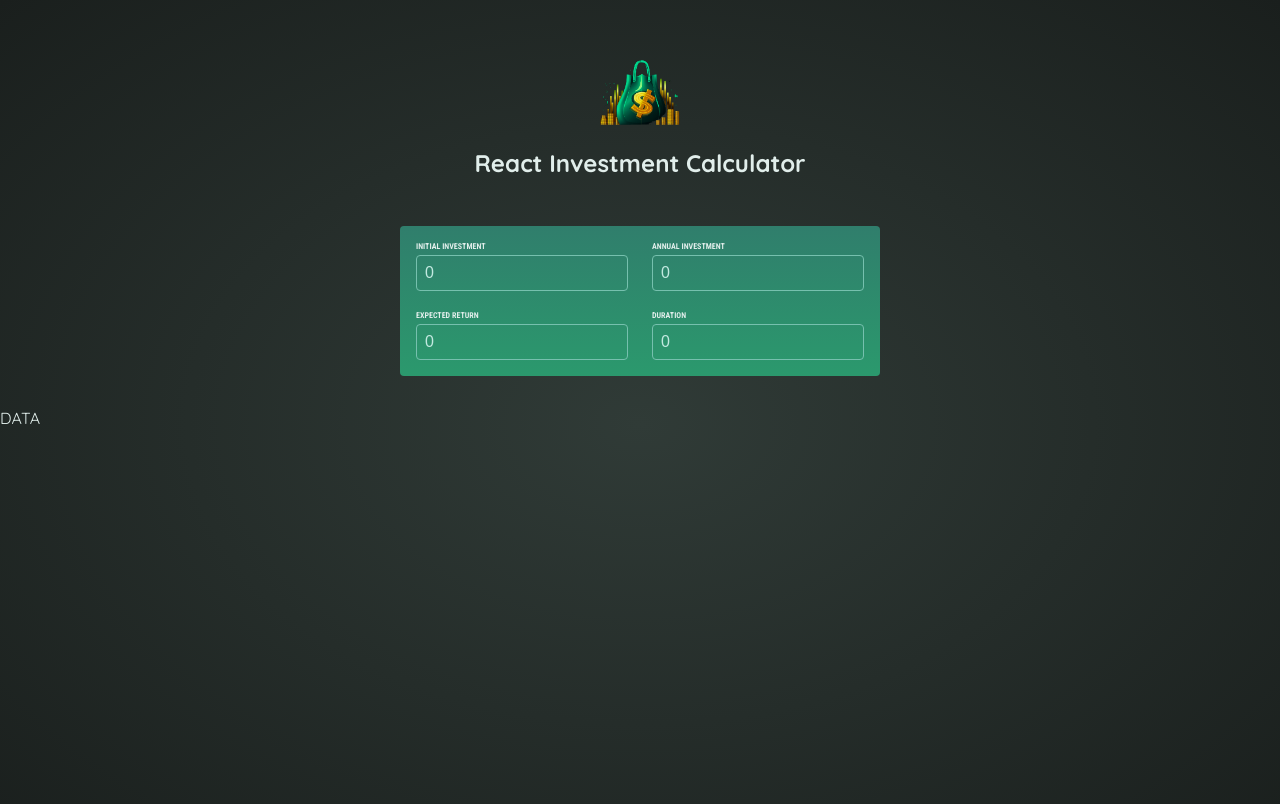
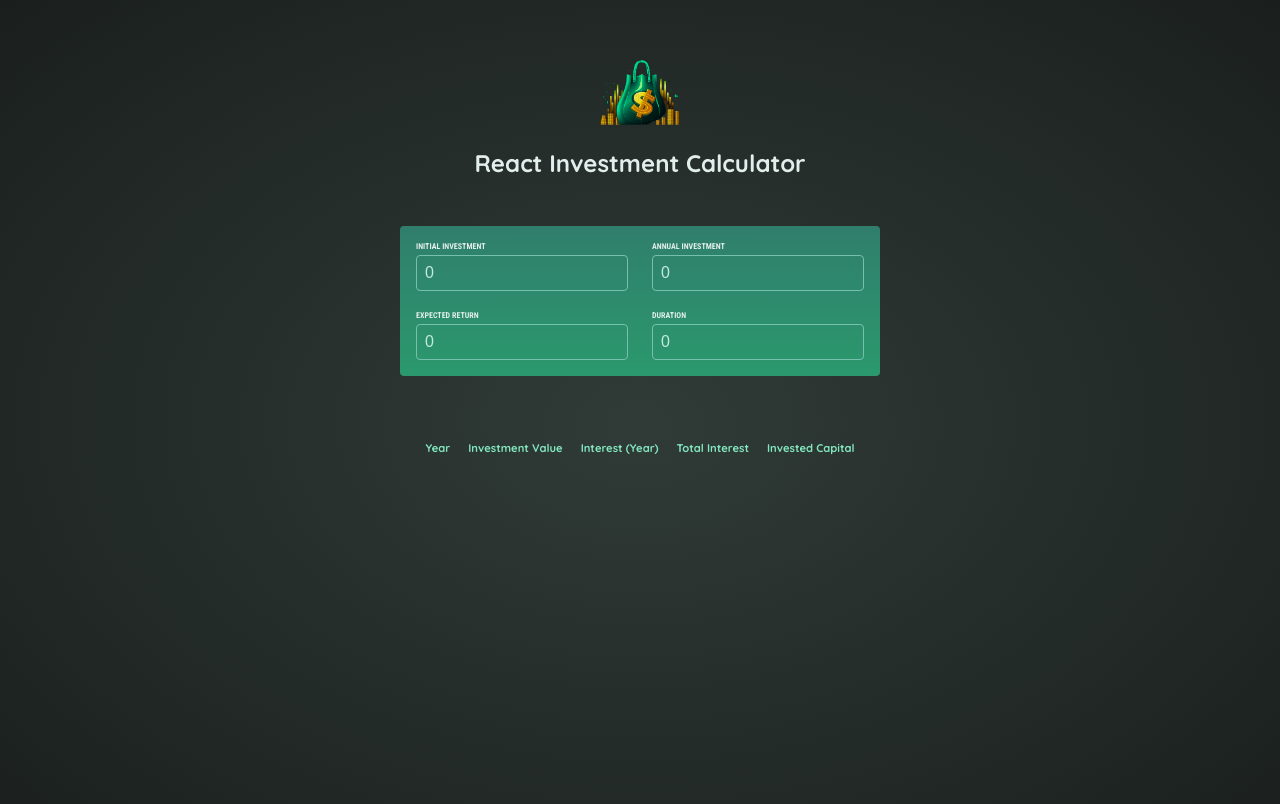
Before and after one commit to wbarr01/React-03-practice-project, a React (Vite) app: page / in a window 1280 px wide. Shown: the top 804 px of the page. Built offline with nearby package versions, Linux system fonts and the light colour scheme.

Commit message:
added results table

```diff
--- a/src/App.jsx
+++ b/src/App.jsx
@@ -2,10 +2,11 @@ import { useState } from "react";
 
 import UserForm from "./components/UserForm";
 import Results from "./components/Results";
+import { calculateInvestmentResults } from "./util/investment";
 
 const INPUT_DATA = {
-  initInvest: null,
-  annualInvest: null,
+  initialInvestment: null,
+  annualInvestment: null,
   expectedReturn: null,
   duration: null
 }
@@ -22,10 +23,13 @@ function App() {
     })
   }
 
+  let results = calculateInvestmentResults(inputData);
+  console.log(results);
   return (
     <main>
       <UserForm onInputChange={handleInputChange} />
-      DATA {inputData.initInvest} {inputData.duration}
+      <Results results={results} />
+
     </main>
   )
 
--- a/src/components/Results.jsx
+++ b/src/components/Results.jsx
@@ -1,5 +1,26 @@
-export default function Results() {
+import { formatter } from "../util/investment";
+
+export default function Results({ results }) {
     return (
-        <></>
+        <table id='result'>
+            <thead>
+                <tr>
+                    <th>Year</th>
+                    <th>Investment Value</th>
+                    <th>Interest (Year)</th>
+                    <th>Total Interest</th>
+                    <th>Invested Capital</th>
+                </tr>
+            </thead>
+            <tbody>
+                {results.map(result => (<tr>
+                    <td>{result.year}</td>
+                    <td>{formatter.format(result.valueEndOfYear)}</td>
+                    <td>{formatter.format(result.interest)}</td>
+                    <td>{formatter.format(result.totalInterest)}</td>
+                    <td>{formatter.format(result.investedCapital)}</td>
+                </tr>))}
+            </tbody>
+        </table>
     );
 }
--- a/src/components/UserForm.jsx
+++ b/src/components/UserForm.jsx
@@ -1,28 +1,28 @@
 import { useState } from "react";
 
 export default function UserForm({ onInputChange }) {
-    const [initInvest, setInitInvest] = useState(0);
-    const [annualInvest, setAnnualInvest] = useState(0);
+    const [initialInvestment, setInitialInvestment] = useState(0);
+    const [annualInvestment, setAnnualInvestment] = useState(0);
     const [expectedReturn, setExpectedReturn] = useState(0);
     const [duration, setDuration] = useState(0);
 
     function handleChange(event) {
         switch (event.target.id) {
-            case 'initInvest':
-                setInitInvest(event.target.value);
+            case 'initialInvestment':
+                setInitialInvestment(Number(event.target.value));
+                console.log(typeof event.target.value);
                 break;
-            case 'annualInvest':
-                setAnnualInvest(event.target.value);
+            case 'annualInvestment':
+                setAnnualInvestment(Number(event.target.value));
                 break;
             case 'expectedReturn':
-                setExpectedReturn(event.target.value);
+                setExpectedReturn(Number(event.target.value));
                 break;
             case 'duration':
-                setDuration(event.target.value);
+                setDuration(Number(event.target.value));
                 break;
         }
-        console.log(event.target);
-        onInputChange(event.target.id, event.target.value);
+        onInputChange(event.target.id, Number(event.target.value));
     }
 
     return (
@@ -30,11 +30,11 @@ export default function UserForm({ onInputChange }) {
             <div className="input-group">
                 <div>
                     <label>INITIAL INVESTMENT</label>
-                    <input type="number" id='initInvest' value={initInvest} onChange={handleChange}></input>
+                    <input type="number" id='initialInvestment' value={initialInvestment} onChange={handleChange}></input>
                 </div>
                 <div>
                     <label>ANNUAL INVESTMENT</label>
-                    <input type="number" id='annualInvest' value={annualInvest} onChange={handleChange}></input>
+                    <input type="number" id='annualInvestment' value={annualInvestment} onChange={handleChange}></input>
                 </div>
             </div>
             <br></br>
--- a/src/util/investment.js
+++ b/src/util/investment.js
@@ -12,15 +12,22 @@ export function calculateInvestmentResults({
 }) {
   const annualData = [];
   let investmentValue = initialInvestment;
+  let totalInterest = 0;
+  let investedCapital = initialInvestment;
 
   for (let i = 0; i < duration; i++) {
     const interestEarnedInYear = investmentValue * (expectedReturn / 100);
     investmentValue += interestEarnedInYear + annualInvestment;
+    totalInterest += interestEarnedInYear;
+    investedCapital += annualInvestment;
+
     annualData.push({
       year: i + 1, // year identifier
       interest: interestEarnedInYear, // the amount of interest earned in this year
       valueEndOfYear: investmentValue, // investment value at end of year
       annualInvestment: annualInvestment, // investment added in this year
+      totalInterest: totalInterest,
+      investedCapital: investedCapital
     });
   }
 
```
